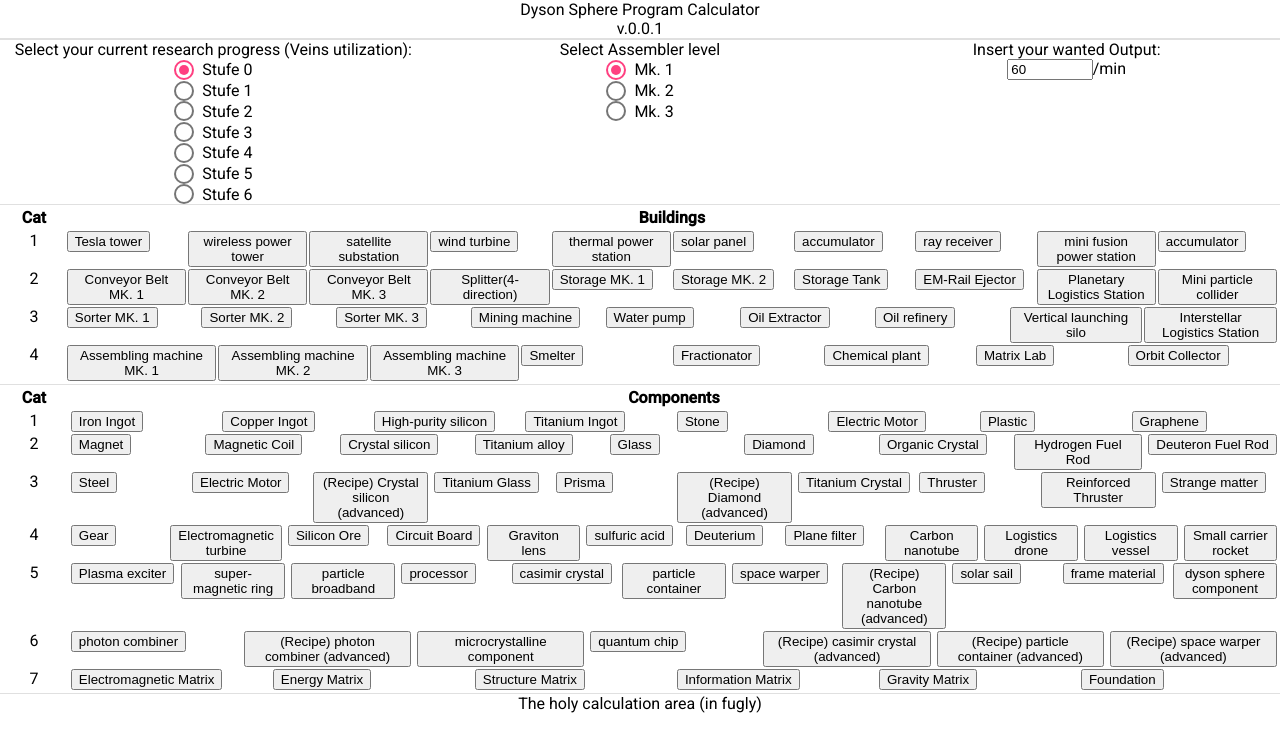
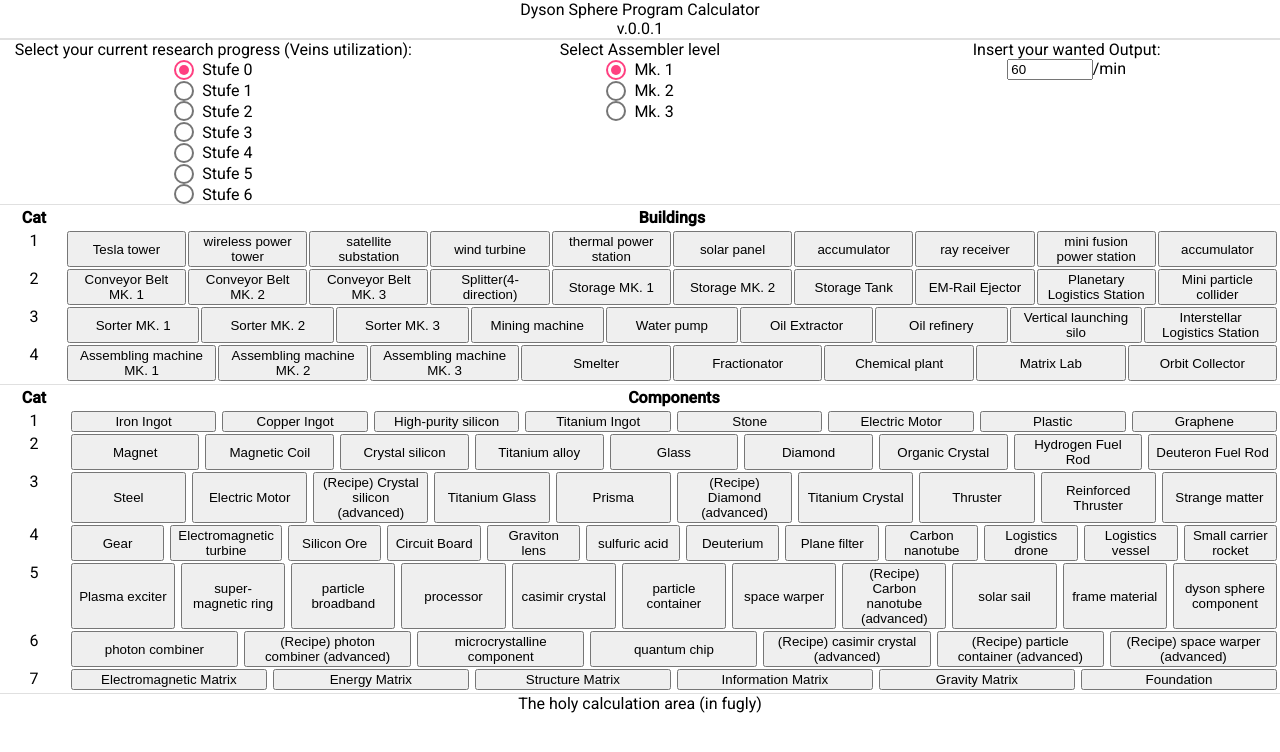
Before and after one commit to Kuenssi/DSPC, an Angular app: page / in a window 1280 px wide. Shown: the top 752 px of the page. Built offline with nearby package versions, Linux system fonts and the light colour scheme.

Commit message:
flex those buttons

```diff
--- a/src/app/app.component.html
+++ b/src/app/app.component.html
@@ -65,7 +65,7 @@
               <span>{{cat.categoryNumber}}</span>
             </td>
             <td *ngFor="let building of cat.buildings" fxFlex>
-              <button (click)="selectItem(building)">{{building.name}}</button>
+              <button fxFlex (click)="selectItem(building)">{{building.name}}</button>
             </td>
           </tr>
           </tbody>
@@ -92,7 +92,7 @@
               <span>{{cat.categoryNumber}}</span>
             </td>
             <td *ngFor="let component of cat.components" fxFlex fxLayoutGap="0.25rem">
-              <button (click)="selectItem(component)">{{component.name}}</button>
+              <button fxFlex (click)="selectItem(component)">{{component.name}}</button>
             </td>
           </tr>
           </tbody>
```
